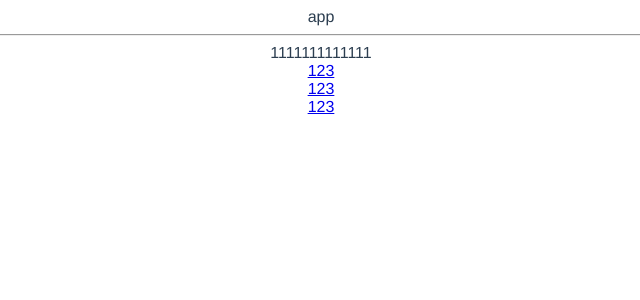
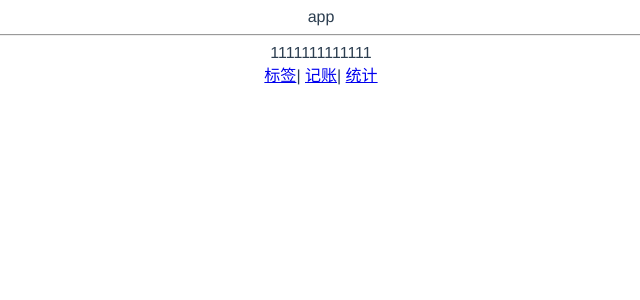
Before and after one commit to aaron950415/mmdiary, a Vue app: page /#/money in a window 1280 px wide. Shown: the top 300 px of the page, without its empty margins (319-959 px from the left). Built offline with nearby package versions, Linux system fonts and the light colour scheme.

Commit message:
更新页面

```diff
--- a/src/App.vue
+++ b/src/App.vue
@@ -3,17 +3,10 @@
     app
     <hr>
     <router-view/>
-    <router-link to="/money">123</router-link><br>
-    <router-link to="/label">123</router-link><br>
-    <router-link to="/statistic">123</router-link><br>
+
   </div>
 </template>
-<script lang="ts">
-  import { x } from './components/test.vue';
-export default {
 
-}
-</script>
 <style lang="scss">
 #app {
   font-family: Avenir, Helvetica, Arial, sans-serif;
--- /dev/null
+++ b/src/components/Nav.vue
@@ -0,0 +1,22 @@
+<template>
+  <div>
+
+    <router-link to="/label">标签</router-link>|
+    <router-link to="/money">记账</router-link>|
+    <router-link to="/statistic">统计</router-link>
+  </div>
+</template>
+
+<script>
+export default{
+  name:'Nav',
+  data(){
+    return{}
+  },
+  methods:{
+  }
+}
+</script>
+
+<style scoped>
+</style>
--- a/src/main.ts
+++ b/src/main.ts
@@ -3,9 +3,9 @@ import App from './App.vue'
 import './registerServiceWorker'
 import router from './router'
 import store from './store'
-
+import Nav from '@/components/Nav.vue'
 Vue.config.productionTip = false
-
+Vue.component('Nav',Nav)
 new Vue({
   router,
   store,
--- a/src/views/About.vue
+++ /dev/null
@@ -1,5 +0,0 @@
-<template>
-  <div class="about">
-    <h1>This is an about page</h1>
-  </div>
-</template>
--- a/src/views/Label.vue
+++ b/src/views/Label.vue
@@ -1,16 +1,12 @@
 <template>
   <div>2222222222222222222
+    <Nav></Nav>
   </div>
 </template>
 
 <script>
 export default{
-  name:'Label',
-  data(){
-    return{}
-  },
-  methods:{
-  }
+  name:'Label'
 }
 </script>
 
--- a/src/views/Money.vue
+++ b/src/views/Money.vue
@@ -1,5 +1,6 @@
 <template>
   <div>1111111111111
+    <Nav></Nav>
   </div>
 </template>
 
--- a/src/views/Statistic.vue
+++ b/src/views/Statistic.vue
@@ -1,5 +1,6 @@
 <template>
   <div>333333333333333
+    <Nav></Nav>
   </div>
 </template>
 
```
Also changed, not shown: src/views/Home.vue (deleted, +0 -18 lines).
